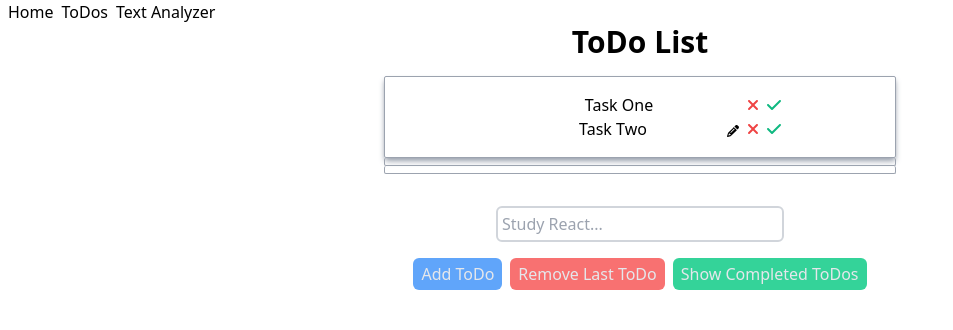
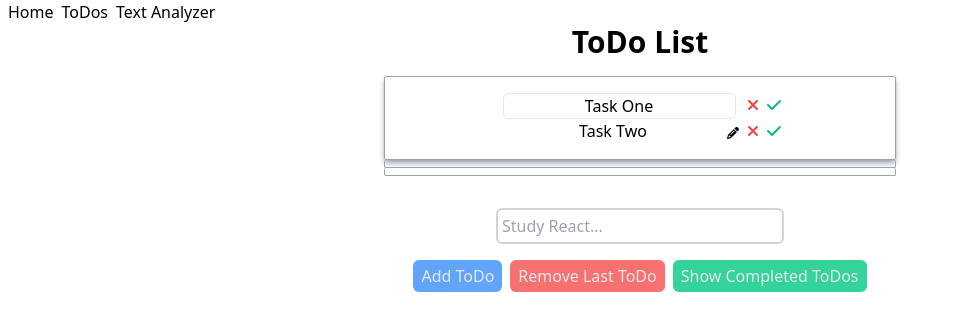
Before and after one commit to ASproson/react-challenges, a React (Create React App) app: page /todos in a window 1280 px wide. Both pictures are taken after a click on the button 733 px from the left and 105 px from the top of the page. Shown: the top 330 px of the page, without its empty margins (0-953 px from the left). Built offline with nearby package versions, Linux system fonts and the light colour scheme.

Commit message:
Fixes focus ring on input

```diff
--- a/src/components/todos/ToDo.tsx
+++ b/src/components/todos/ToDo.tsx
@@ -41,7 +41,7 @@ export const ToDo = ({
               handleBlur();
               setIsEditing(false);
             }}
-            className="text-center"
+            className="text-center focus:border-gray-400 border-[1.5px] focus:outline-none focus:ring-0 rounded-md"
           />
         ) : (
           <div onClick={() => setIsEditing(true)}>
```
